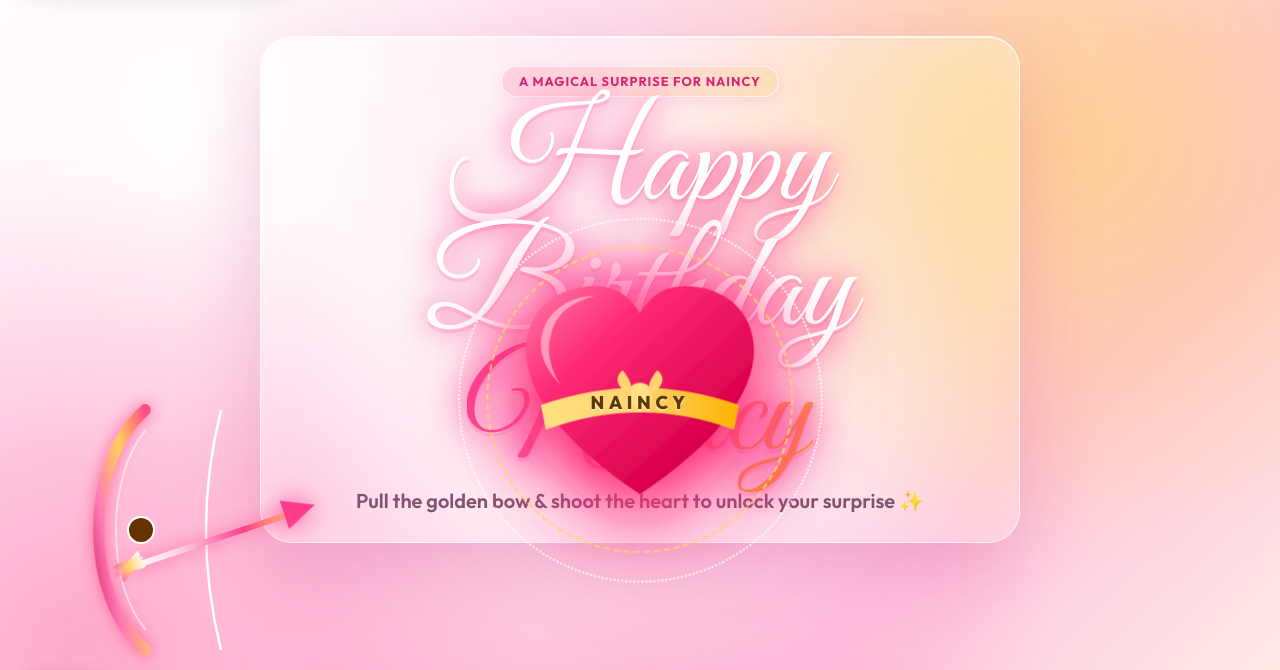
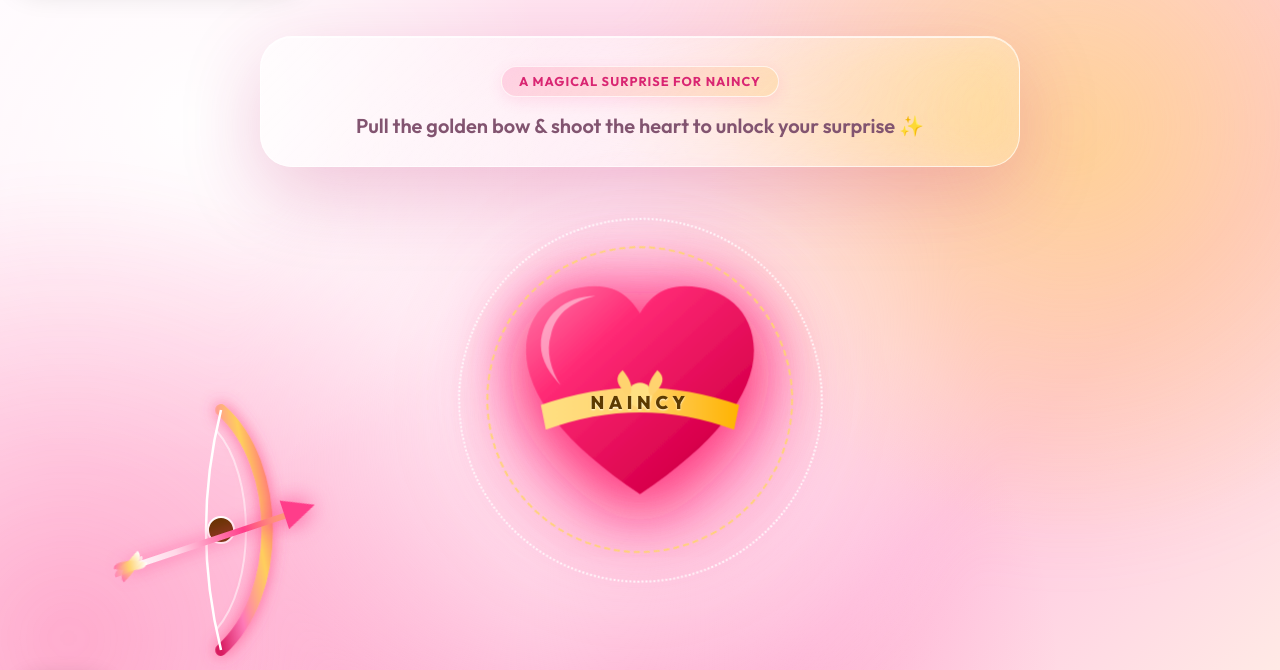
Before and after one commit to eddiebrock911/babe-birthday, a plain HTML site: page index.html in a window 1280 px wide. Shown: the top 670 px of the page. Drawn offline with nearby package versions, Linux system fonts and the light colour scheme; a web font is replaced by a local one.

Commit message:
Add files via upload

```diff
--- a/index.html
+++ b/index.html
@@ -31,7 +31,7 @@
 
       <header class="hero-copy glass-card">
         <span class="badge">A Magical Surprise For Naincy</span>
-        <h1 id="gameTitle">Happy Birthday <span class="name-highlight">Naincy</span></h1>
+        <!-- <h1 id="gameTitle">Happy Birthday <span class="name-highlight">Naincy</span></h1> -->
         <p class="subtitle">Pull the golden bow & shoot the heart to unlock your surprise ✨</p>
       </header>
 
@@ -97,9 +97,8 @@
     </defs>
 
     <!-- Left Bow -->
-    <path
-    id="leftBow"
-    d="M170 20 C235 75 235 205 170 260"
+    <path id="leftBow"
+        d="M90 20 C25 75 25 205 90 260"
         fill="none"
         stroke="url(#bowWood)"
         stroke-width="12"
@@ -109,16 +108,15 @@
 
     <!-- Highlight -->
     <path
-    d="M165 40 C205 85 205 195 165 240"
+        d="M95 40 C55 85 55 195 95 240"
         fill="none"
         stroke="#ffffff80"
         stroke-width="2"
     />
 
     <!-- String -->
-    <path
-    id="bowString"
-    d="M170 20 Q170 140 170 260"
+    <path id="bowString"
+        d="M90 20 Q90 140 90 260"
         fill="none"
         stroke="white"
         stroke-width="2.5"
@@ -126,7 +124,7 @@
 
     <!-- Grip -->
     <circle
-    cx="170"
+        cx="90"
         cy="140"
         r="13"
         fill="#663300"
@@ -216,10 +214,10 @@
                 </div>
                 <div class="cake-layer layer-top">
                   <div class="icing-drips"></div>
-                  <span class="cake-text">NAINCY</span>
+                  <span class="cake-text">HAPPY</span>
                 </div>
-                <div class="cake-layer layer-middle"></div>
-                <div class="cake-layer layer-bottom"></div>
+                <div class="cake-layer layer-middle"><span class="cake-text">BIRTHDAY</span></div>
+                <div class="cake-layer layer-bottom"><span class="cake-text">NAINCY</span></div>
                 <div class="cake-stand"></div>
               </div>
             </div>
--- a/style.css
+++ b/style.css
@@ -668,7 +668,7 @@
 .layer-bottom {
   height: 55px;
   width: 100%;
-  background: linear-gradient(135deg, #ff75ad, #d92672);
+  background: linear-gradient(135deg, #ff75ad, #e467d1);
   margin-top: -6px;
   border-radius: 18px 18px 24px 24px;
 }
```
Lines whose indentation alone changed are shown as unchanged.
